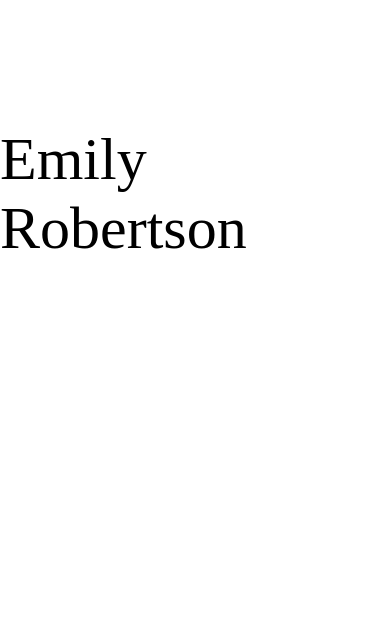
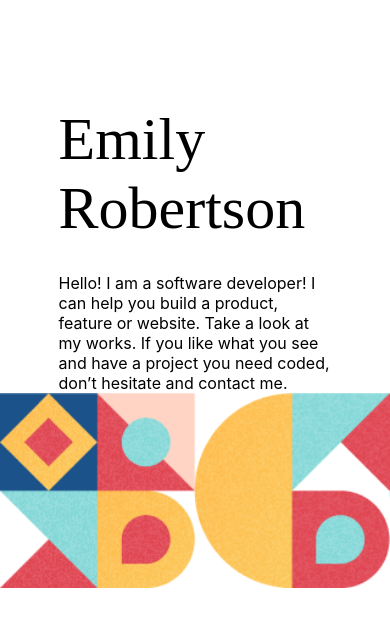
Before and after one commit to emyrue/my_portfolio, a React (Create React App) app: page / in a window 390 px wide. Shown: the top 626 px of the page. Built offline with nearby package versions, Linux system fonts and the light colour scheme.

Commit message:
Alter width of header

```diff
--- a/src/pages/HomePage.js
+++ b/src/pages/HomePage.js
@@ -1,10 +1,17 @@
+import desktopBanner from '../images/banner2.png'
+import mobileBanner from '../images/image_geometry_2.png'
 import '../style/homepage.css';
 
 function HomePage() {
   return (
-    <section>
+    <section className="homepage-section">
       <div className="homepage-header">
         <h1>Emily Robertson</h1>
+        <div className="header-paragraph">Hello! I am a software developer! I can help you build a product, feature or website. Take a look at my works. If you like what you see and have a project you need coded, don’t hesitate and contact me.</div>
+      </div>
+      <div className="homepage-banner">
+        <img className="desktop-banner" src={desktopBanner} alt="banner" />
+        <img className="mobile-banner" src={mobileBanner} alt="banner" />
       </div>
     </section>
   );
--- a/src/style/homepage.css
+++ b/src/style/homepage.css
@@ -2,10 +2,50 @@ h1 {
   font-size: 90px;
   font-family:'Times New Roman', Times, serif;
   font-weight: normal;
+  width: 70%;
+  margin: 100px;
+}
+
+.homepage-section {
+  display: flex;
+}
+
+.homepage-header {
+  display: flex;
+  flex-direction: column;
+  align-items: center;
+}
+
+.header-paragraph {
+  width: 70%;
+}
+
+.mobile-banner {
+  display: none;
+}
+
+.desktop-banner {
+  width: 50vw;
 }
 
 @media screen and (max-width: 991px) {
   h1 {
     font-size: 60px;
+    margin: 30px;
+  }
+
+  .homepage-section {
+    flex-direction: column;
+    align-items: center;
+  }
+
+  .mobile-banner {
+    display: block;
+    width: 100vw;
+    max-width: 500px;
+  }
+
+  .desktop-banner {
+    display: none;
   }
 }
```
